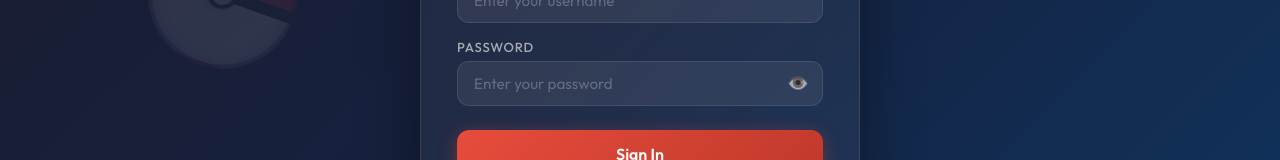
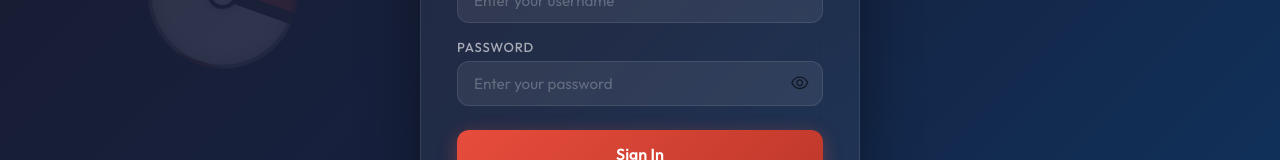
Before and after one commit to tjongleonardo/Pokemon-Adoption-Portal, a React (Vite) app in the folder client/: page /login in a window 1280 px wide. Shown: the part 426-586 px from the top of the page. Built offline with nearby package versions, Linux system fonts and the light colour scheme.

Commit message:
Refactor Login component to use Ant Design icons

```diff
--- a/client/src/pages/Login.jsx
+++ b/client/src/pages/Login.jsx
@@ -1,4 +1,5 @@
 import { useState, useEffect } from 'react';
+import { EyeOutlined, EyeInvisibleOutlined } from '@ant-design/icons';
 import axios from 'axios';
 import './Login.css';
 
@@ -202,7 +203,7 @@ export default function Login() {
                 onClick={() => setShowPassword(!showPassword)}
                 tabIndex={-1}
               >
-                {showPassword ? '🙈' : '👁️'}
+                {showPassword ? <EyeInvisibleOutlined /> : <EyeOutlined />}
               </button>
             </div>
             {fieldErrors.password && <span className="field-error">{fieldErrors.password}</span>}
```
